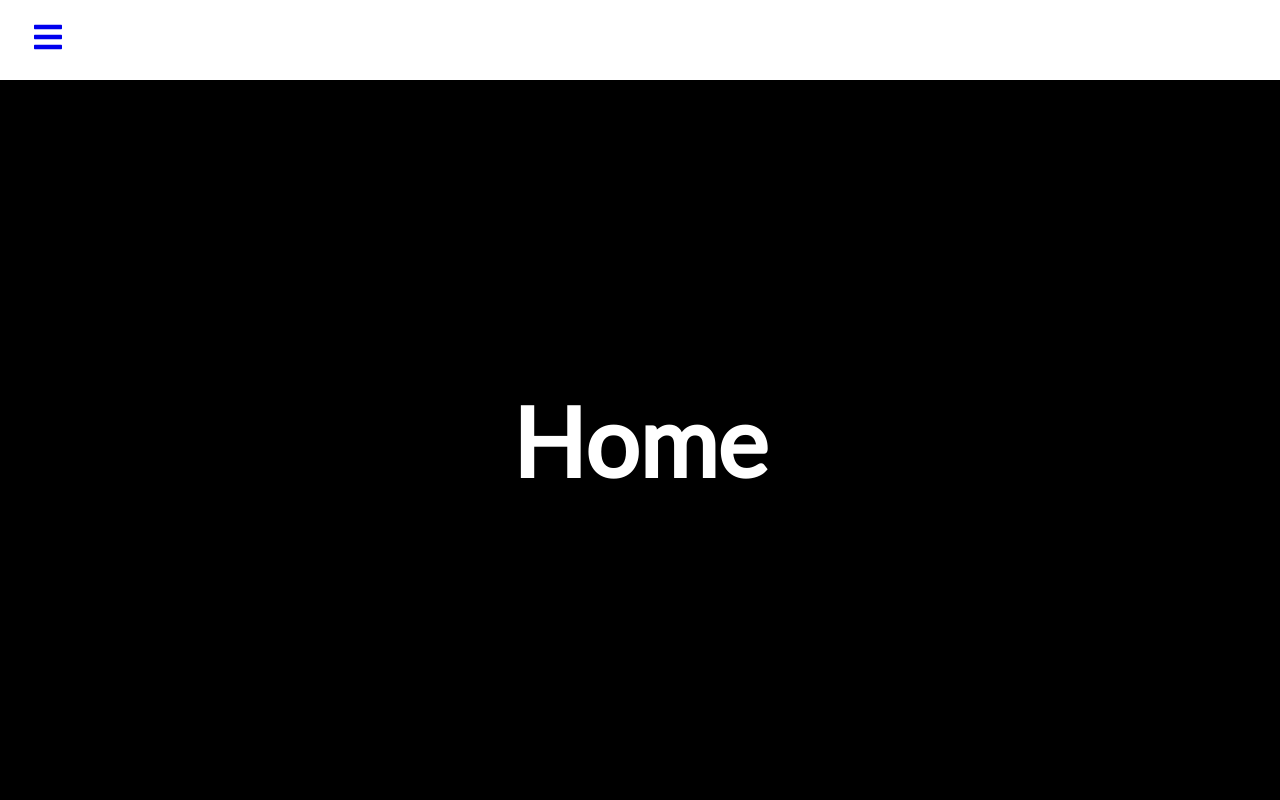
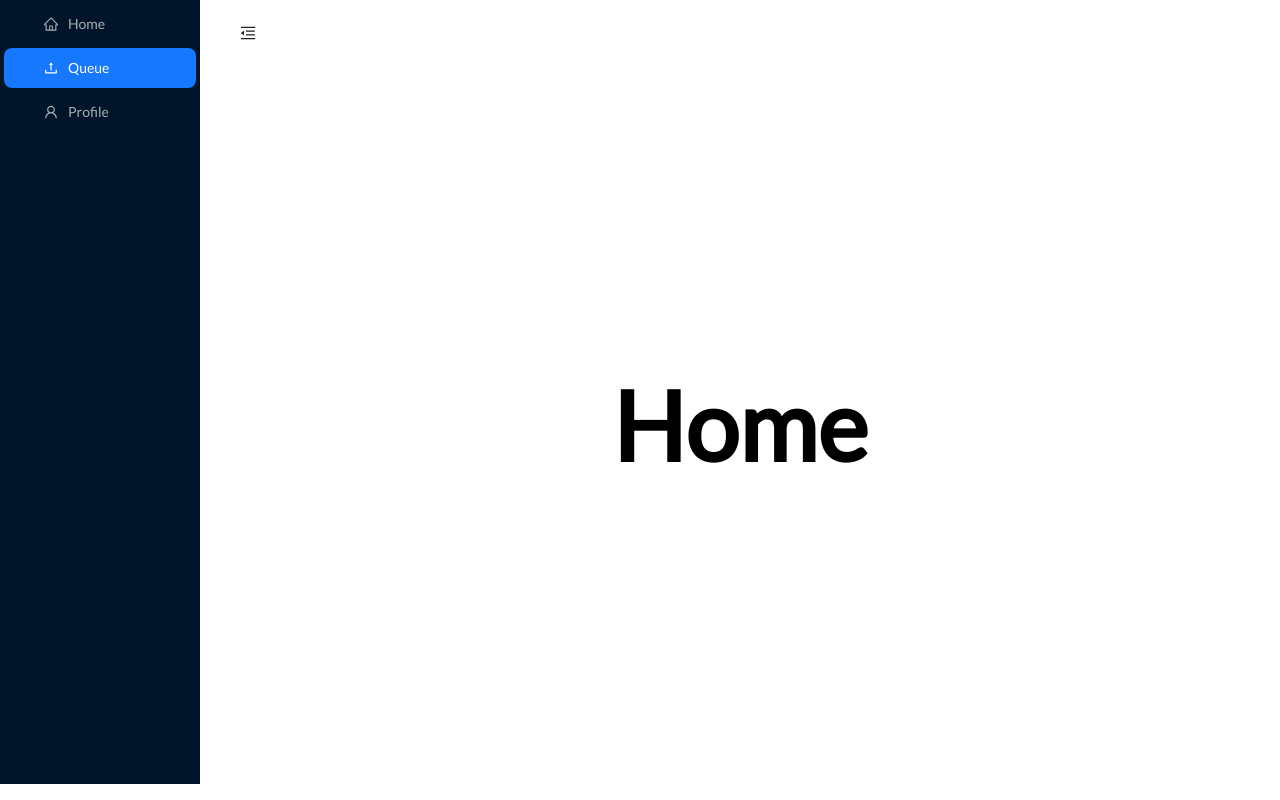
Before and after one commit to luishwu/Qme, a React (Vite) app: page / in a window 1280 px wide. Built offline with nearby package versions, Linux system fonts and the light colour scheme.

Commit message:
feat: :zap: added mainlayout

```diff
--- /dev/null
+++ b/src/components/MainLayout/MainLayout.jsx
@@ -0,0 +1,61 @@
+import { Button, Layout, Menu, theme } from 'antd';
+import { Link, Outlet } from 'react-router-dom';
+import {
+  MenuFoldOutlined,
+  MenuUnfoldOutlined,
+} from '@ant-design/icons';
+import React, { useState } from 'react';
+
+import { SidebarData } from '../../data/SidebarData';
+
+const { Header, Sider} = Layout;
+const MainLayout = () => {
+  const [collapsed, setCollapsed] = useState(false);
+  const {
+    token: { colorBgContainer },
+  } = theme.useToken();
+  return (
+    <Layout>
+      <Sider trigger={null} collapsible collapsed={collapsed}>
+        <div className="demo-logo-vertical" />
+        <Menu
+          theme="dark"
+          mode="inline"
+          defaultSelectedKeys={['1']}
+          items = {
+            SidebarData.map((item, index) => {
+                return (
+                    {
+                        key: index,
+                        icon: item.icon,
+                        label: <Link to={item.path}>{item.title}</Link>
+                    }
+                );
+            })
+          }
+        />
+      </Sider>
+      <Layout>
+        <Header
+          style={{
+            padding: 0,
+            background: colorBgContainer,
+          }}
+        >
+          <Button
+            type="text"
+            icon={collapsed ? <MenuUnfoldOutlined /> : <MenuFoldOutlined />}
+            onClick={() => setCollapsed(!collapsed)}
+            style={{
+              fontSize: '16px',
+              width: 64,
+              height: 64,
+            }}
+          />
+        </Header>
+        <Outlet />
+      </Layout>
+    </Layout>
+  );
+};
+export default MainLayout;
--- a/src/data/SidebarData.jsx
+++ b/src/data/SidebarData.jsx
@@ -1,25 +1,23 @@
-import * as AiIcons from 'react-icons/ai';
-import * as MdIcons from 'react-icons/md';
-
-import React from 'react';
+import {
+  HomeOutlined,
+  UploadOutlined,
+  UserOutlined,
+} from '@ant-design/icons';
 
 export const SidebarData = [
 {
   title: 'Home',
   path: '/',
-    icon: <AiIcons.AiFillHome />,
-    cName: 'nav-text'
+  icon: <HomeOutlined />,
 },
 {
   title: 'Queue',
   path: '/queue',
-    icon: <MdIcons.MdQueue />,
-    cName: 'nav-text'
+  icon: <UploadOutlined />,
 },
 {
   title: 'Profile',
   path: '/profile',
-    icon: <AiIcons.AiOutlineUser />,
-    cName: 'nav-text'
+  icon: <UserOutlined />,
 }
 ];
--- a/src/index.css
+++ b/src/index.css
@@ -15,8 +15,8 @@
   align-items: center;
   justify-content: center;
   font-size: 3rem;
-  background-color: #000;
-  color: #fff;
+  background-color: white;
+  color: black;
 }
 
 span {
--- a/src/main.jsx
+++ b/src/main.jsx
@@ -1,15 +1,12 @@
 import './index.css'
 
 import {
-  Link,
-  Outlet,
-  Route,
   RouterProvider,
   createBrowserRouter,
-  createRoutesFromElements,
 } from "react-router-dom";
 
 import Home from './pages/Home';
+import MainLayout from './components/MainLayout/MainLayout';
 import Navbar from "./components/Navbar/Navbar";
 import Profile from './pages/Profile';
 import Queue from './pages/Queue';
@@ -18,8 +15,7 @@ import ReactDOM from 'react-dom/client'
 
 const AppLayout = () => (
   <>
-    <Navbar />
-    <Outlet />
+    <MainLayout />
   </>
 );
 const router = createBrowserRouter([
```
Lines whose indentation alone changed are shown as unchanged.
